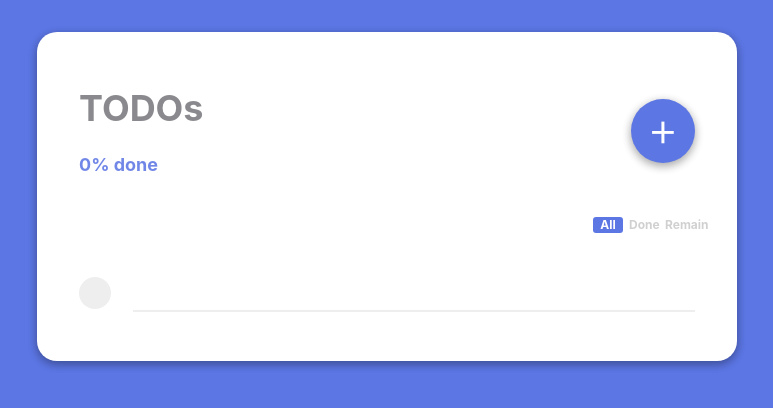
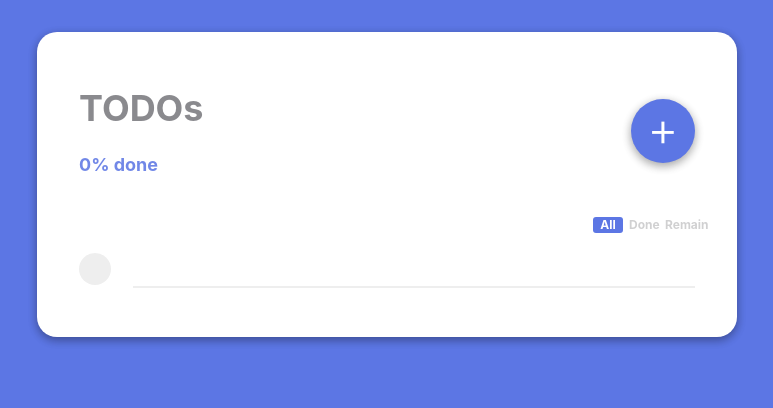
Before and after one commit to kitsanapong/todolist, a React (Create React App) app: page / in a window 1280 px wide. Shown: the top 408 px of the page, without its empty margins (253-1026 px from the left). Built offline with nearby package versions, Linux system fonts and the light colour scheme.

Commit message:
Delete margin for TodoList wrapper

```diff
--- a/src/AppStyledComponents.js
+++ b/src/AppStyledComponents.js
@@ -9,9 +9,6 @@ export default styled.div`
     margin-top: 32px;
     border-radius: 20px;
     box-shadow: rgba(0, 0, 0, 0.16) 0px 3px 10px, rgba(0, 0, 0, 0.23) 0px 3px 10px;
-    .todo-list-wrapper {
-        margin-top: 24px;
-    }
     .mode-selection-wrapper {
         display: flex;
         flex-direction: row;
```
